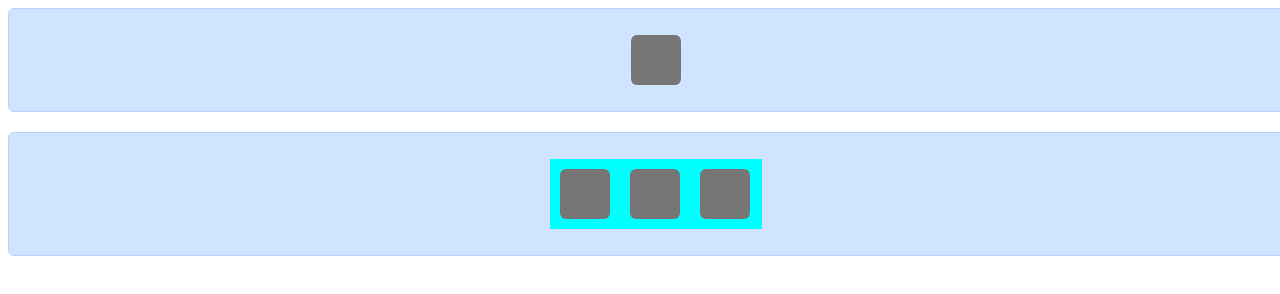
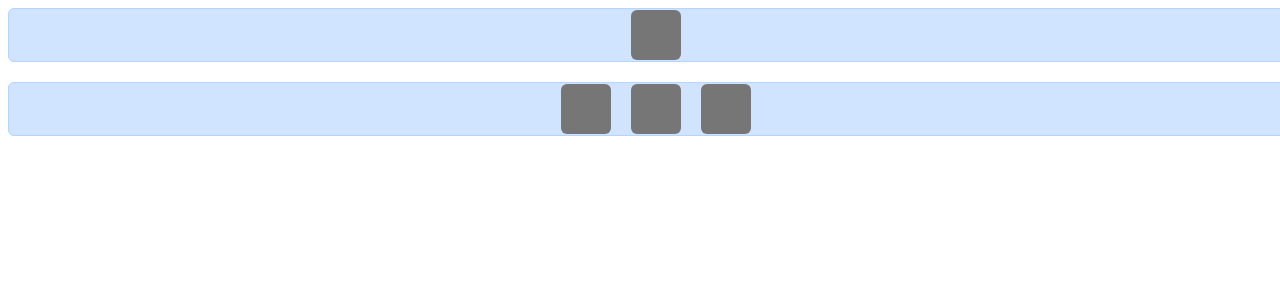
Before and after one commit to lamminhthien/ABC-Learning, a plain HTML site: page Margin-PositionAndTransform/index.html in a window 1280 px wide. Shown: the top 294 px of the page. Drawn offline with Linux system fonts and the light colour scheme.

Commit message:
update center block group (single or 3-block group)

```diff
--- a/Margin-PositionAndTransform/index.css
+++ b/Margin-PositionAndTransform/index.css
@@ -8,6 +8,7 @@
 }
 
 .area {
+    position: relative;
     border-radius: 6px;
     border: 1px solid #B6D4FE;
     background-color: #D0E3FF;
@@ -24,15 +25,8 @@
     margin-top: 20px;
 }
 
-.mx-auto {
-    margin-left: auto;
-    margin-right: auto;
-}
 
-.my-auto {
-    margin-top: auto;
-    margin-bottom: auto;
-}
+
 
 .my-20px {
     margin-top: 20px;
@@ -46,10 +40,12 @@
     border-radius: 6px;
 }
 
-.block-group {
-    width: 212px;
-    background-color: aqua;
-    margin: auto;
+.block-center {
+    position: absolute;
+    top: 50%;
+    left: 50%;
+    transform: translate(-50%,-50%);
+
 }
 
 
--- a/Margin-PositionAndTransform/index.html
+++ b/Margin-PositionAndTransform/index.html
@@ -10,10 +10,10 @@
 <body>
     <div class="container">
         <div class="area">
-            <div class="block mx-auto my-auto"></div>
+            <div class="block block-center "></div>
         </div>
         <div class="area mt-20px">
-            <div class="block-group clearfix ">
+            <div class="block-center clearfix ">
                     <div class="block float-left block2"></div>
                     <div class="block float-left block2"></div>
                     <div class="block float-left block2"></div>
```
